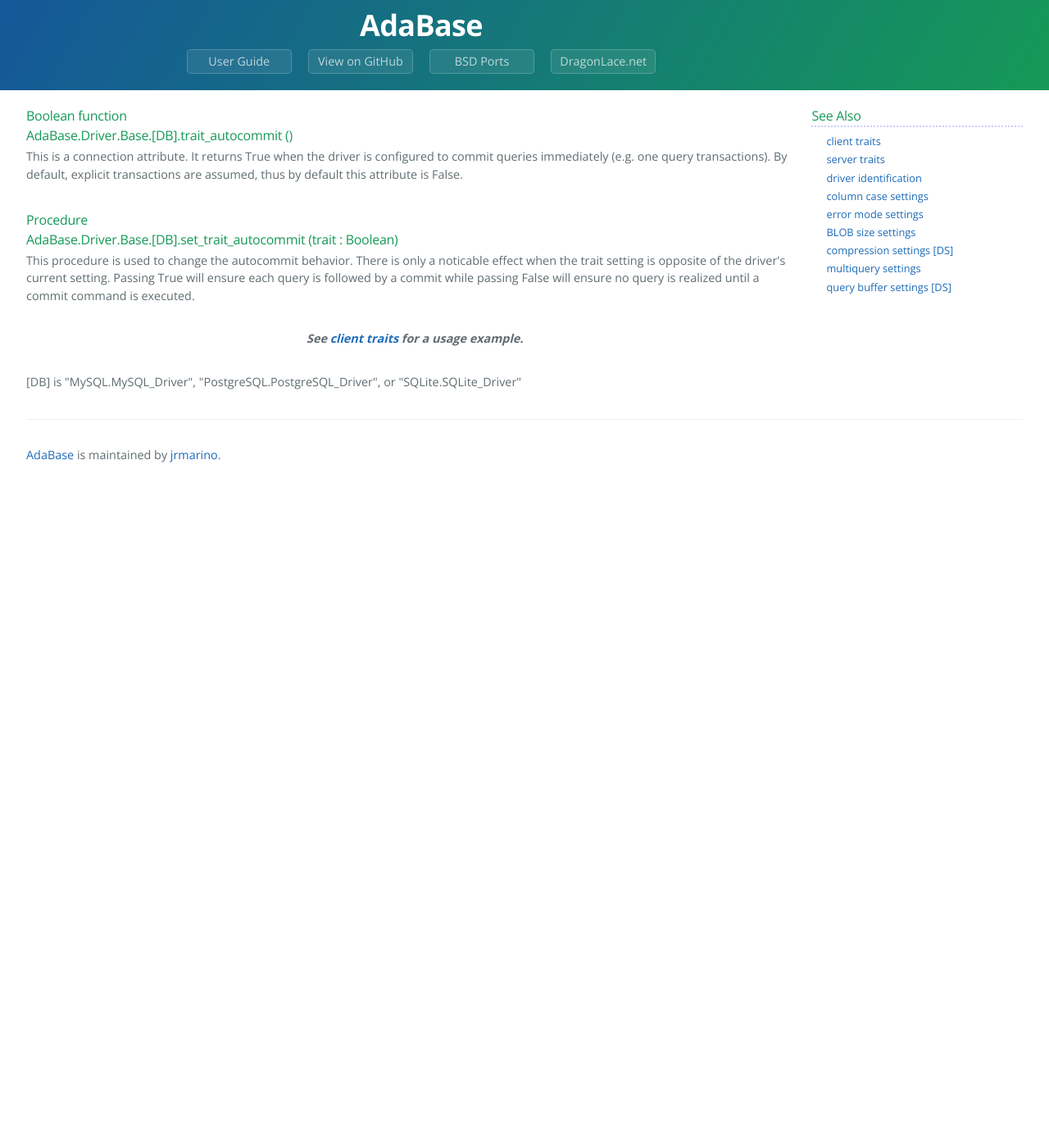
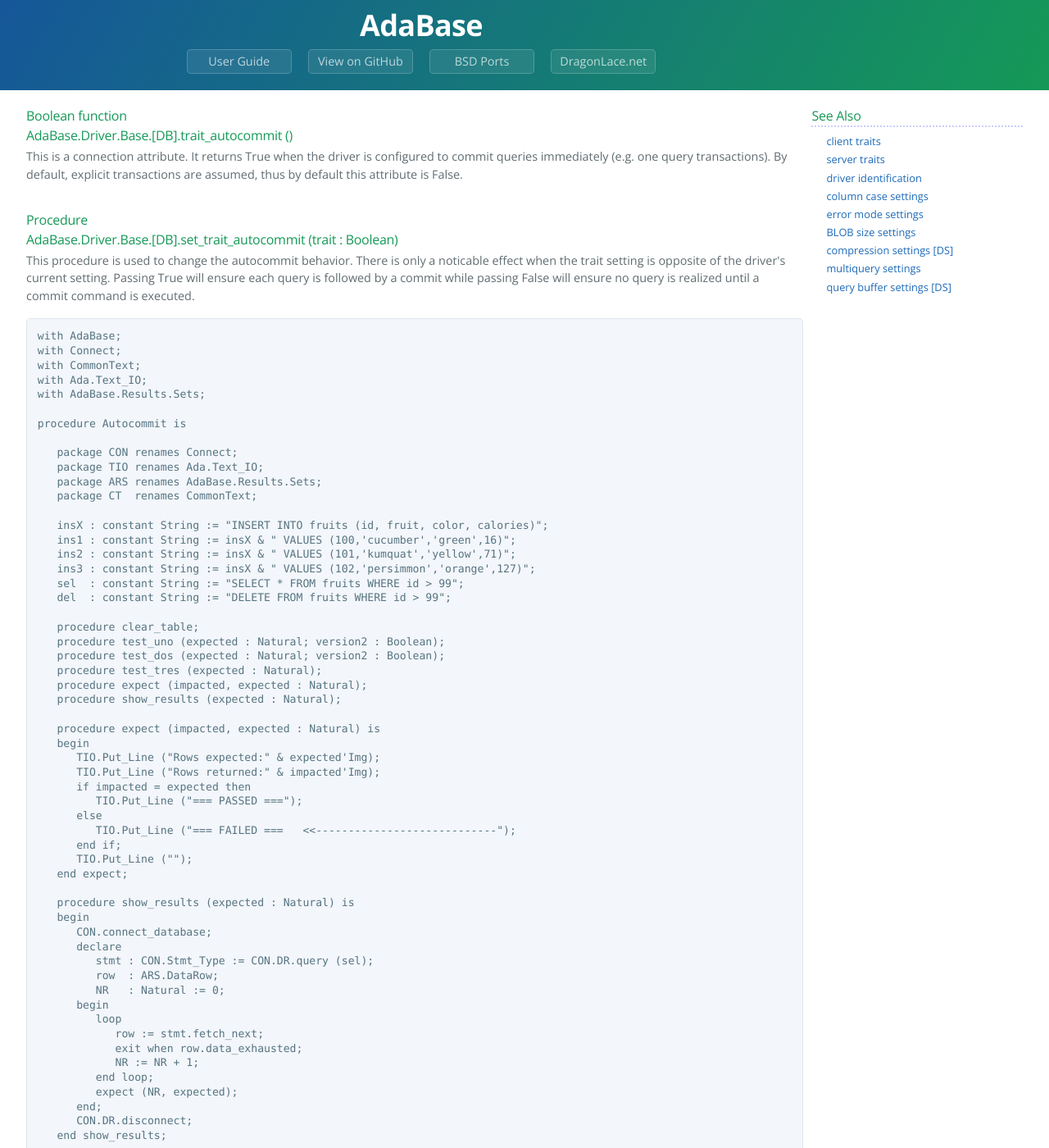
Before and after one commit to jrmarino/AdaBase, a Jekyll site: the page built from autocommit.md, in a window 1280 px wide and 1400 px high. Shown: the whole window at 82% size. Built offline with Jekyll 4.4.1, drawn with Linux system fonts in a browser that asks for light colours; some of the changed text lies outside the part shown.

Commit message:
add new autocommit testcase as a demonstration

```diff
--- a/autocommit.md
+++ b/autocommit.md
@@ -17,8 +17,203 @@
 driver's current setting.  Passing True will ensure each query is
 followed by a commit while passing False will ensure no query is
 realized until a commit command is executed.</p>
+<pre class="code">
+with AdaBase;
+with Connect;
+with CommonText;
+with Ada.Text_IO;
+with AdaBase.Results.Sets;
+
+procedure Autocommit is
+
+   package CON renames Connect;
+   package TIO renames Ada.Text_IO;
+   package ARS renames AdaBase.Results.Sets;
+   package CT  renames CommonText;
+
+   insX : constant String := "INSERT INTO fruits (id, fruit, color, calories)";
+   ins1 : constant String := insX & " VALUES (100,'cucumber','green',16)";
+   ins2 : constant String := insX & " VALUES (101,'kumquat','yellow',71)";
+   ins3 : constant String := insX & " VALUES (102,'persimmon','orange',127)";
+   sel  : constant String := "SELECT * FROM fruits WHERE id > 99";
+   del  : constant String := "DELETE FROM fruits WHERE id > 99";
+
+   procedure clear_table;
+   procedure test_uno (expected : Natural; version2 : Boolean);
+   procedure test_dos (expected : Natural; version2 : Boolean);
+   procedure test_tres (expected : Natural);
+   procedure expect (impacted, expected : Natural);
+   procedure show_results (expected : Natural);
+
+   procedure expect (impacted, expected : Natural) is
+   begin
+      TIO.Put_Line ("Rows expected:" & expected'Img);
+      TIO.Put_Line ("Rows returned:" & impacted'Img);
+      if impacted = expected then
+         TIO.Put_Line ("=== PASSED ===");
+      else
+         TIO.Put_Line ("=== FAILED ===   <<----------------------------");
+      end if;
+      TIO.Put_Line ("");
+   end expect;
+
+   procedure show_results (expected : Natural) is
+   begin
+      CON.connect_database;
+      declare
+         stmt : CON.Stmt_Type := CON.DR.query (sel);
+         row  : ARS.DataRow;
+         NR   : Natural := 0;
+      begin
+         loop
+            row := stmt.fetch_next;
+            exit when row.data_exhausted;
+            NR := NR + 1;
+         end loop;
+         expect (NR, expected);
+      end;
+      CON.DR.disconnect;
+   end show_results;
+
+   procedure test_uno (expected : Natural; version2 : Boolean) is
+      AR : AdaBase.AffectedRows;
+   begin
+      CON.connect_database;
+      AR := CON.DR.execute (ins1);
+      AR := CON.DR.execute (ins2);
+      if version2 then
+         CON.DR.commit;
+      end if;
+      CON.DR.disconnect;
+      show_results (expected);
+   end test_uno;
+
+   procedure test_dos (expected : Natural; version2 : Boolean)
+   is
+      AR : AdaBase.AffectedRows;
+   begin
+      CON.connect_database;
+      AR := CON.DR.execute (ins1);
+      CON.DR.set_trait_autocommit (True);
+      AR := CON.DR.execute (ins2);
+      CON.DR.set_trait_autocommit (False);
+      AR := CON.DR.execute (ins3);
+      if version2 then
+         CON.DR.commit;
+      end if;
+      CON.DR.disconnect;
+      show_results (expected);
+   end test_dos;
+
+   procedure test_tres (expected : Natural)
+   is
+      AR : AdaBase.AffectedRows;
+   begin
+      CON.connect_database;
+      AR := CON.DR.execute (ins1);
+      CON.DR.set_trait_autocommit (True);
+      CON.DR.disconnect;
+      show_results (expected);
+   end test_tres;
+
+   procedure clear_table
+   is
+      AR : AdaBase.AffectedRows;
+   begin
+      CON.connect_database;
+      AR := CON.DR.execute (del);
+      if not CON.DR.trait_autocommit then
+         CON.DR.commit;
+      end if;
+      CON.DR.disconnect;
+   end clear_table;
+
+begin
+
+   clear_table;
+
+   TIO.Put_Line ("=== PRECONNECT AUTOCOMMIT => OFF (DEFAULT) ===");
+   CON.DR.set_trait_autocommit (False);
+   test_uno (0, False);
+
+   clear_table;
+
+   TIO.Put_Line ("=== PRECONNECT AUTOCOMMIT => ON ===");
+   CON.DR.set_trait_autocommit (True);
+   test_uno (2, False);
+
+   clear_table;
+
+   TIO.Put_Line ("=== CONNECT AC=0, INS, AC=1, INS, AC=0, INS ===");
+   CON.DR.set_trait_autocommit (False);
+   test_dos (2, False);
+
+   clear_table;
+
+   TIO.Put_Line ("=== IMPLICIT COMMIT (AC/OFF => ON) ===");
+   CON.DR.set_trait_autocommit (False);
+   test_tres (1);
+
+   clear_table;
+
+   TIO.Put_Line ("=== PRECONNECT AUTOCOMMIT => OFF WITH COMMIT ===");
+   CON.DR.set_trait_autocommit (False);
+   test_uno (2, True);
+
+   clear_table;
+
+   TIO.Put_Line ("=== PRECONNECT AUTOCOMMIT => ON WITH COMMIT (NO-OP) ===");
+   CON.DR.set_trait_autocommit (True);
+   test_uno (2, True);
+
+   clear_table;
+
+   TIO.Put_Line ("=== CONNECT AC=0, INS, AC=1, INS, AC=0, INS COMMIT ===");
+   CON.DR.set_trait_autocommit (False);
+   test_dos (3, True);
+
+end Autocommit;
+</pre>
+<p class="caption">Example code: testcases/autocommit/autocommit.adb</p>
 <br/>
-<p class="caption">See {{ page.trait_client }} for a usage example.</p>
+<pre class="output">
+=== PRECONNECT AUTOCOMMIT => OFF (DEFAULT) ===
+Rows expected: 0
+Rows returned: 0
+=== PASSED ===
+
+=== PRECONNECT AUTOCOMMIT => ON ===
+Rows expected: 2
+Rows returned: 2
+=== PASSED ===
+
+=== CONNECT AC=0, INS, AC=1, INS, AC=0, INS ===
+Rows expected: 2
+Rows returned: 2
+=== PASSED ===
+
+=== IMPLICIT COMMIT (AC/OFF => ON) ===
+Rows expected: 1
+Rows returned: 1
+=== PASSED ===
+
+=== PRECONNECT AUTOCOMMIT => OFF WITH COMMIT ===
+Rows expected: 2
+Rows returned: 2
+=== PASSED ===
+
+=== PRECONNECT AUTOCOMMIT => ON WITH COMMIT (NO-OP) ===
+Rows expected: 2
+Rows returned: 2
+=== PASSED ===
+
+=== CONNECT AC=0, INS, AC=1, INS, AC=0, INS COMMIT ===
+Rows expected: 3
+Rows returned: 3
+=== PASSED ===
+
+</pre>
+<p class="caption">Output using any driver</p>
 <br/>
 <p>{{ page.supported_drivers }}</p>
 </div>
```
